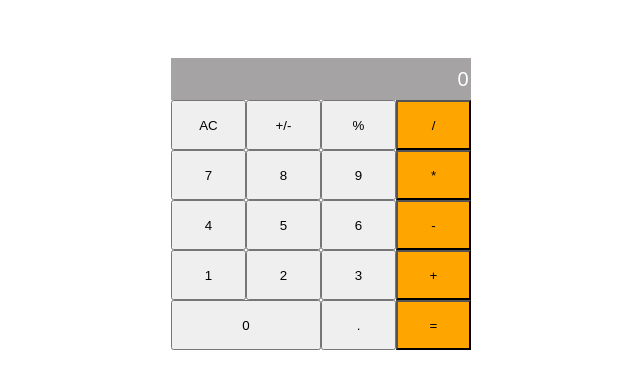
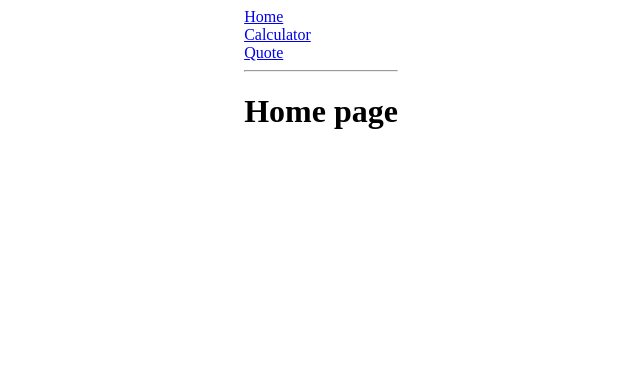
Before and after one commit to chuanqizhu0820/Math-Magicians, a React (Create React App) app: page / in a window 1280 px wide. Shown: the top 388 px of the page, without its empty margins (319-959 px from the left). Built offline with nearby package versions, Linux system fonts and the light colour scheme.

Commit message:
Add router

```diff
--- a/package.json
+++ b/package.json
@@ -9,6 +9,7 @@
     "prop-types": "^15.7.2",
     "react": "^17.0.2",
     "react-dom": "^17.0.2",
+    "react-router-dom": "^5.3.0",
     "react-scripts": "4.0.3",
     "web-vitals": "^1.0.1"
   },
--- a/src/App.js
+++ b/src/App.js
@@ -1,15 +1,52 @@
 import React from 'react';
+import {
+  BrowserRouter as Router,
+  Switch,
+  Route,
+  Link,
+} from 'react-router-dom';
+
 import Calculator from './components/calculator';
 
 // eslint-disable-next-line react/prefer-stateless-function
 class App extends React.Component {
   render() {
     return (
-      <div className="App">
-        <Calculator />
-      </div>
+      <Router>
+        <div>
+          <Link to="/">Home</Link>
+        </div>
+        <div>
+          <Link to="/calculator">Calculator</Link>
+        </div>
+        <div>
+          <Link to="/quote">Quote</Link>
+        </div>
+
+        <hr />
+
+        <Switch>
+          <Route exact path="/">
+            <Home />
+          </Route>
+          <Route path="/calculator">
+            <Calculator />
+          </Route>
+          <Route path="/quote">
+            <Quote />
+          </Route>
+        </Switch>
+      </Router>
     );
   }
 }
 
 export default App;
+
+function Home() {
+  return (<h1>Home page</h1>);
+}
+
+function Quote() {
+  return (<h1>Quote page</h1>);
+}
```
Also changed, not shown: 2 other files (tests, documents, lock files or other folders).
